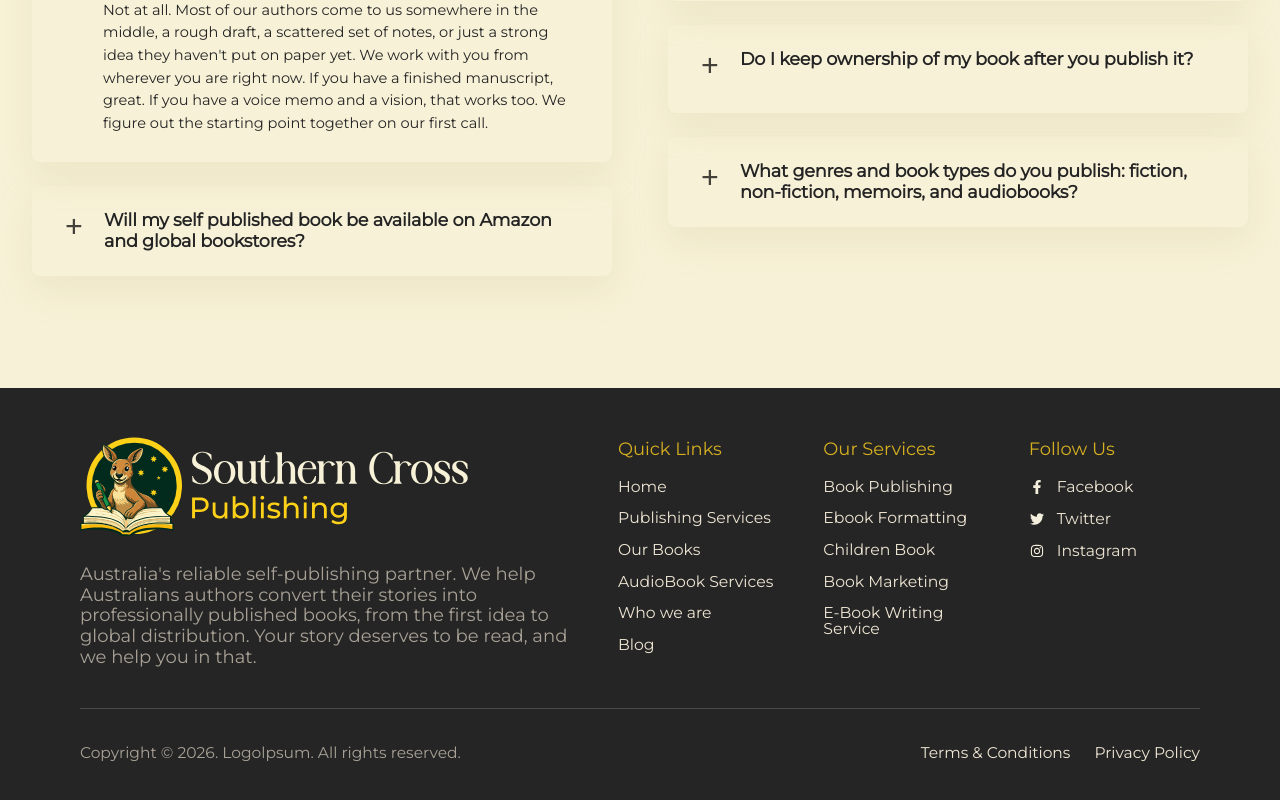
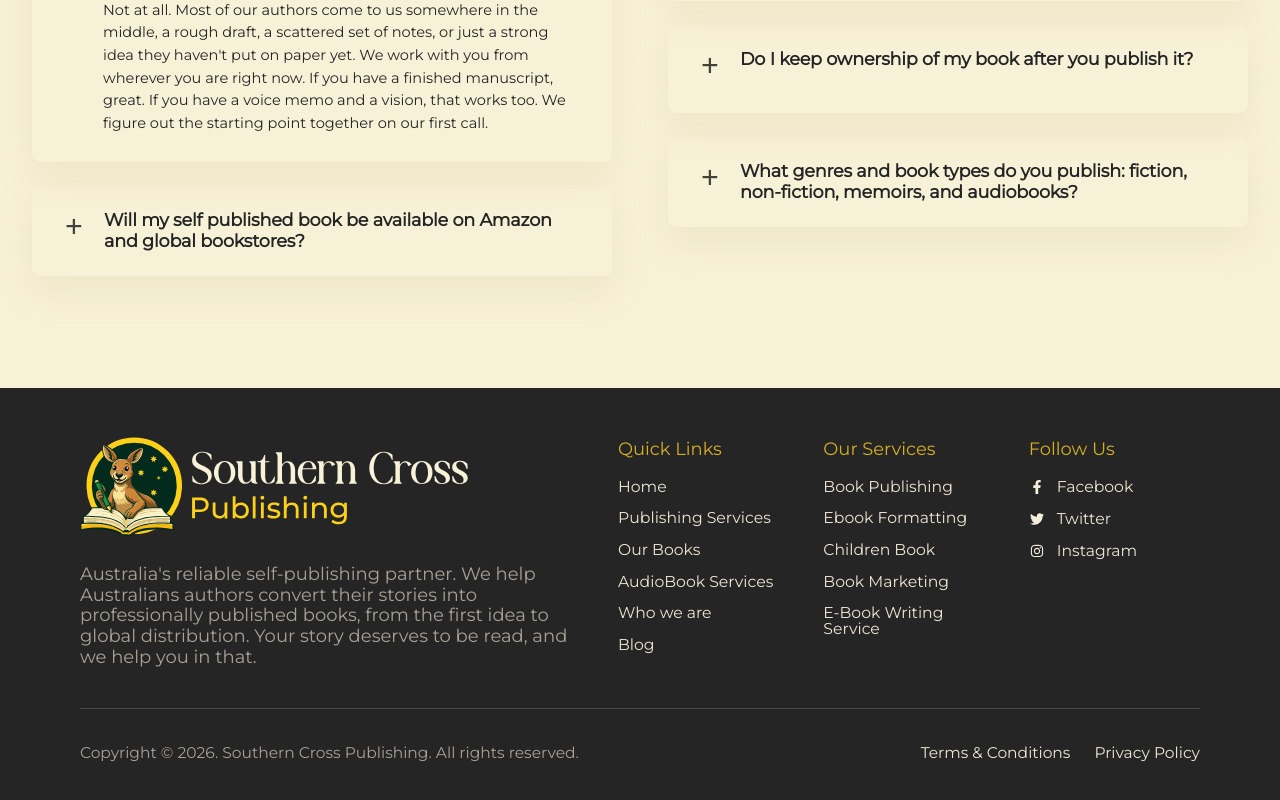
Before and after one commit to BemBexLab/southern_cross_publishing, a Next.js app: page / in a window 1280 px wide. Shown: the part 11196-11996 px from the top of the page. Built offline with nearby package versions, Linux system fonts and the light colour scheme.

Commit message:
Updated BlogFooter Linking and all footer footnote text

```diff
--- a/app/blog/components/BlogFooter.tsx
+++ b/app/blog/components/BlogFooter.tsx
@@ -163,16 +163,16 @@ const BlogFooter = () => {
           className="montserrat mt-8 flex flex-col gap-4 text-[0.97rem] sm:gap-5 lg:flex-row lg:items-center lg:justify-between"
           style={{ color: "#a8a196" }}
         >
-          <p>Copyright © 2026. Logolpsum. All rights reserved.</p>
+          <p>Copyright © 2026. Southern Cross Publishing. All rights reserved.</p>
 
           <div
             className="flex flex-col gap-3 sm:flex-row sm:flex-wrap sm:gap-6 lg:justify-end lg:text-right"
             style={{ color: "#efe6d4" }}
           >
-            <a href="/terms" className="transition-opacity hover:opacity-80">
+            <a href="/terms-condition" className="transition-opacity hover:opacity-80">
               Terms &amp; Conditions
             </a>
-            <a href="/privacy" className="transition-opacity hover:opacity-80">
+            <a href="/privacy-policy" className="transition-opacity hover:opacity-80">
               Privacy Policy
             </a>
           </div>
--- a/components/Footer.tsx
+++ b/components/Footer.tsx
@@ -171,7 +171,7 @@ const Footer = () => {
           className="montserrat mt-8 flex flex-col gap-4 text-[0.97rem] sm:gap-5 lg:flex-row lg:items-center lg:justify-between"
           style={{ color: "#a8a196" }}
         >
-          <p>Copyright © 2026. Logolpsum. All rights reserved.</p>
+          <p>Copyright © 2026. Southern Cross Publishing. All rights reserved.</p>
 
           <div
             className="flex flex-col gap-3 sm:flex-row sm:flex-wrap sm:gap-6 lg:justify-end lg:text-right"
```
